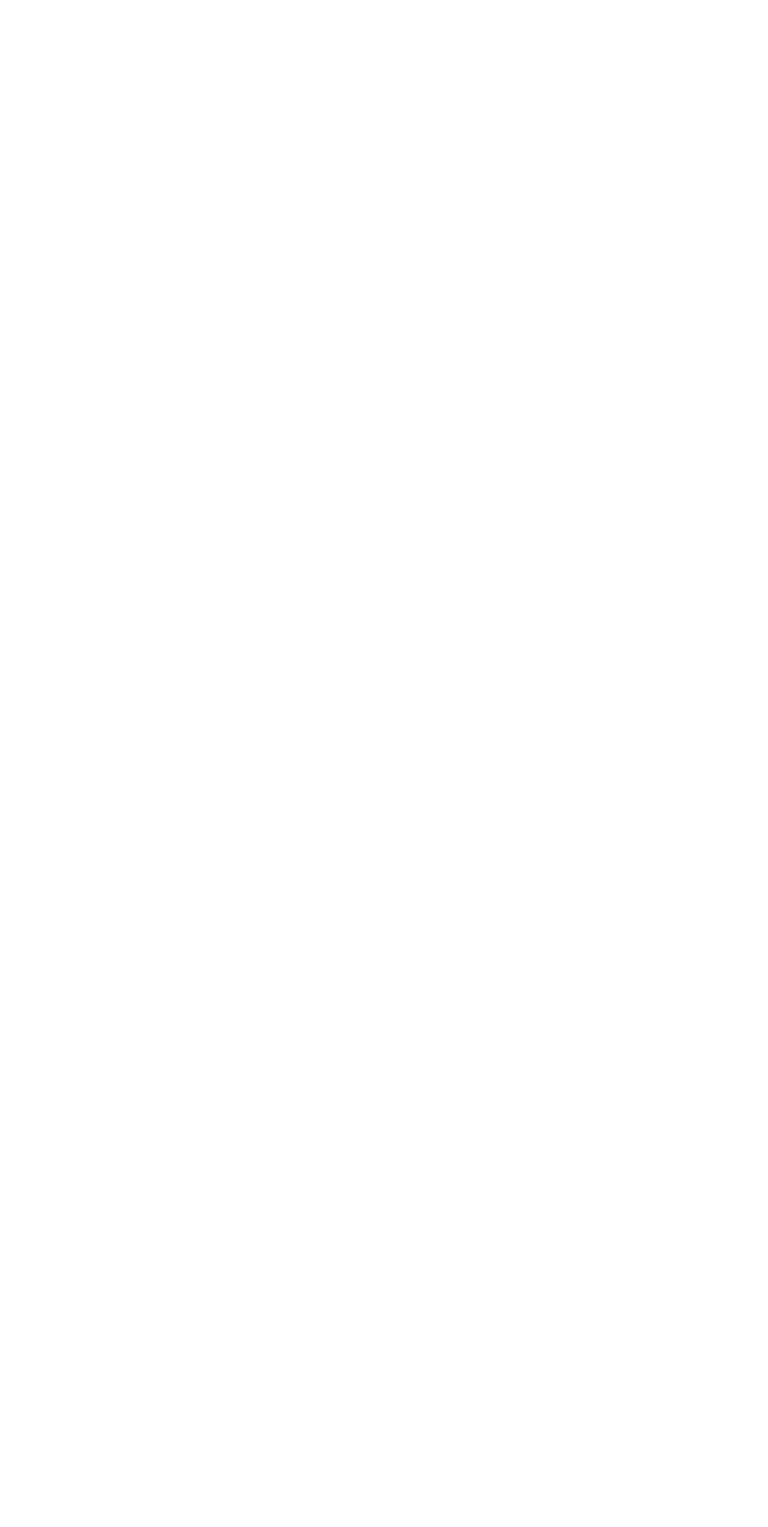
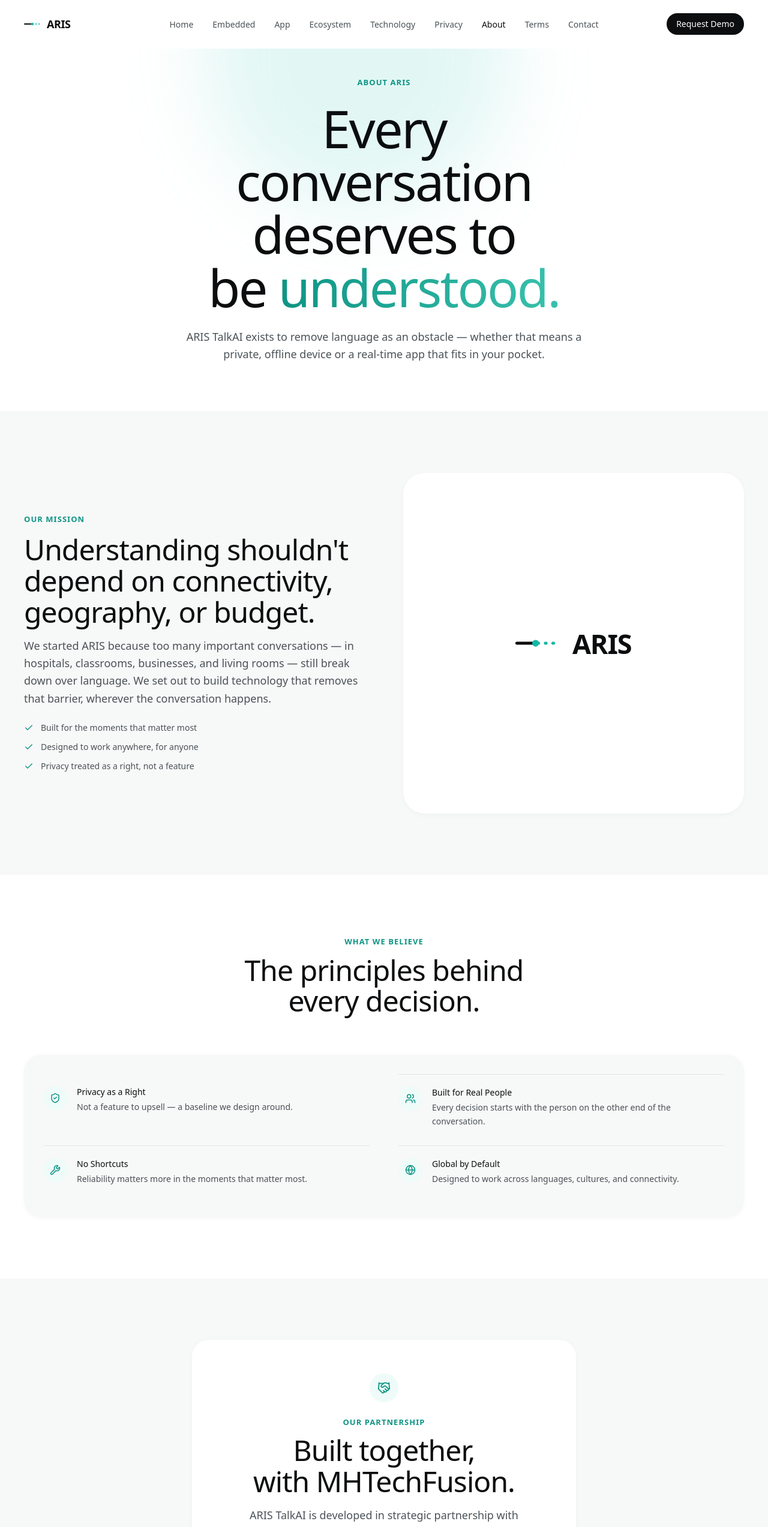
Before and after one commit to Abdul-Ahad3/ARIS-TalkAI-marketing, a Next.js app: page /about in a window 1280 px wide. Shown: the top 2545 px of the page at 60% size. Before the commit the page ends 800 px from the top, so only its background shows below. Built offline with nearby package versions, Linux system fonts and the light colour scheme.

Commit message:
Add about page

```diff
--- a/src/app/about/page.tsx
+++ b/src/app/about/page.tsx
@@ -1,7 +1,21 @@
-export default function About() {
+import { NavBar } from "@/components/layout/NavBar";
+import { Hero } from "@/components/sections/about/Hero";
+import { Mission } from "@/components/sections/about/Mission";
+import { Values } from "@/components/sections/about/Values";
+import { Partnership } from "@/components/sections/about/Partnership";
+import { CTA } from "@/components/sections/about/CTA";
+import { Footer } from "@/components/layout/Footer";
+
+export default function AboutPage() {
   return (
     <>
-
+      <NavBar />
+      <Hero />
+      <Mission />
+      <Values />
+      <Partnership />
+      <CTA />
+      <Footer />
     </>
   );
 }
--- /dev/null
+++ b/src/components/sections/about/CTA.tsx
@@ -0,0 +1,10 @@
+import { CtaBanner } from "@/components/shared/CTABanner";
+
+export function CTA() {
+  return (
+    <CtaBanner
+      title="Want to know more about ARIS?"
+      description="We're happy to talk about our mission, our technology, or how we can work together."
+    />
+  );
+}
--- /dev/null
+++ b/src/components/sections/about/Hero.tsx
@@ -0,0 +1,22 @@
+import { Container } from "@/components/ui/Container";
+
+export function Hero() {
+  return (
+    <section className="relative overflow-hidden bg-surface pb-20 pt-32">
+      <div className="pointer-events-none absolute -top-40 right-1/3 h-[32rem] w-[32rem] rounded-full bg-teal-300/20 blur-3xl" />
+      <Container className="relative">
+        <div className="mx-auto max-w-2xl text-center">
+          <p className="mb-6 font-mono text-eyebrow uppercase text-teal-600">About ARIS</p>
+          <h1 className="text-display text-balance text-ink">
+            Every conversation deserves to be <span className="text-gradient-teal">understood.</span>
+          </h1>
+          <p className="mt-6 text-lg leading-relaxed text-ink-soft">
+            ARIS TalkAI exists to remove language as an obstacle — whether
+            that means a private, offline device or a real-time app that
+            fits in your pocket.
+          </p>
+        </div>
+      </Container>
+    </section>
+  );
+}
--- /dev/null
+++ b/src/components/sections/about/Mission.tsx
@@ -0,0 +1,23 @@
+import { SplitFeatureSection } from "@/components/shared/SplitFeature";
+import { Logo } from "@/components/ui/Logo";
+
+export function Mission() {
+  return (
+    <SplitFeatureSection
+      eyebrow="Our Mission"
+      title="Understanding shouldn't depend on connectivity, geography, or budget."
+      description="We started ARIS because too many important conversations — in hospitals, classrooms, businesses, and living rooms — still break down over language. We set out to build technology that removes that barrier, wherever the conversation happens."
+      bullets={[
+        "Built for the moments that matter most",
+        "Designed to work anywhere, for anyone",
+        "Privacy treated as a right, not a feature",
+      ]}
+      background="soft"
+      visual={
+        <div className="flex aspect-square items-center justify-center rounded-3xl bg-surface p-12 shadow-card">
+          <Logo className="scale-[2.5]" />
+        </div>
+      }
+    />
+  );
+}
--- /dev/null
+++ b/src/components/sections/about/Partnership.tsx
@@ -0,0 +1,20 @@
+import { Handshake } from "lucide-react";
+import { Container } from "@/components/ui/Container";
+import { partnershipCopy } from "@/data/about-partner";
+
+export function Partnership() {
+  return (
+    <section className="bg-surface-soft py-section">
+      <Container size="narrow">
+        <div className="rounded-2xl bg-surface p-10 text-center shadow-card sm:p-14">
+          <div className="mx-auto flex h-12 w-12 items-center justify-center rounded-full bg-teal-50">
+            <Handshake size={22} className="text-teal-600" />
+          </div>
+          <p className="mt-6 font-mono text-eyebrow uppercase text-teal-600">{partnershipCopy.eyebrow}</p>
+          <h2 className="mt-3 text-title text-balance text-ink">{partnershipCopy.title}</h2>
+          <p className="mt-4 text-lg leading-relaxed text-ink-soft">{partnershipCopy.description}</p>
+        </div>
+      </Container>
+    </section>
+  );
+}
--- /dev/null
+++ b/src/components/sections/about/Values.tsx
@@ -0,0 +1,19 @@
+import { Container } from "@/components/ui/Container";
+import { SectionHeading } from "@/components/ui/SectionHeading";
+import { FeatureCard } from "@/components/ui/FeatureCard";
+import { companyValues } from "@/data/about-values";
+
+export function Values() {
+  return (
+    <section className="bg-surface py-section">
+      <Container>
+        <SectionHeading align="center" eyebrow="What We Believe" title="The principles behind every decision." />
+        <div className="mt-16 grid gap-x-12 gap-y-2 rounded-2xl bg-surface-soft p-8 shadow-card sm:grid-cols-2">
+          {companyValues.map((value) => (
+            <FeatureCard key={value.title} {...value} />
+          ))}
+        </div>
+      </Container>
+    </section>
+  );
+}
--- /dev/null
+++ b/src/data/about-partner.ts
@@ -0,0 +1,9 @@
+// Placeholder copy — replace with approved partnership language once finalized.
+// Ownership/equity structure intentionally not stated here; this section
+// names the partnership without disclosing internal capital structure.
+export const partnershipCopy = {
+  eyebrow: "Our Partnership",
+  title: "Built together, with MHTechFusion.",
+  description:
+    "ARIS TalkAI is developed in strategic partnership with MHTechFusion, bringing together complementary expertise in AI research and hardware engineering to build this ecosystem from the ground up.",
+};
--- /dev/null
+++ b/src/data/about-values.ts
@@ -0,0 +1,9 @@
+import type { Feature } from "@/types/feature";
+import { ShieldCheck, Users, Wrench, Globe } from "lucide-react";
+
+export const companyValues: Feature[] = [
+  { icon: ShieldCheck, title: "Privacy as a Right", description: "Not a feature to upsell — a baseline we design around." },
+  { icon: Users, title: "Built for Real People", description: "Every decision starts with the person on the other end of the conversation." },
+  { icon: Wrench, title: "No Shortcuts", description: "Reliability matters more in the moments that matter most." },
+  { icon: Globe, title: "Global by Default", description: "Designed to work across languages, cultures, and connectivity." },
+];
```
